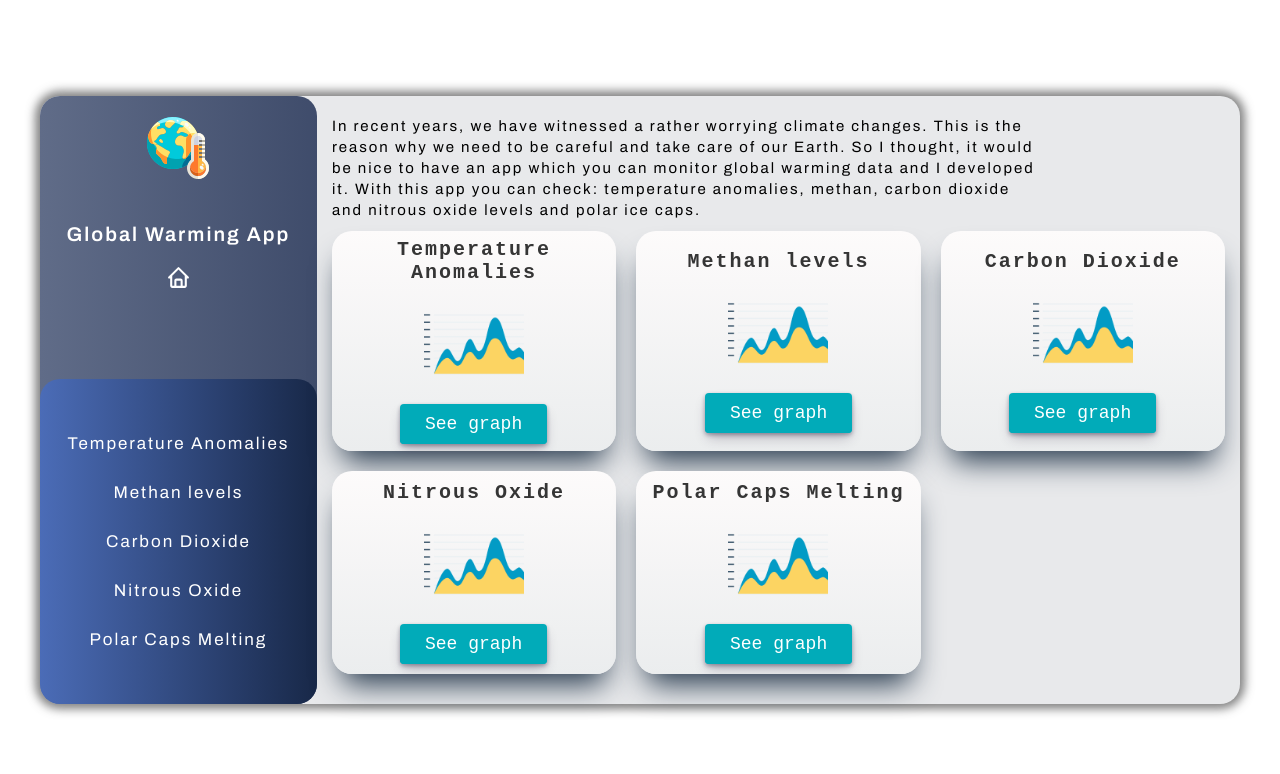
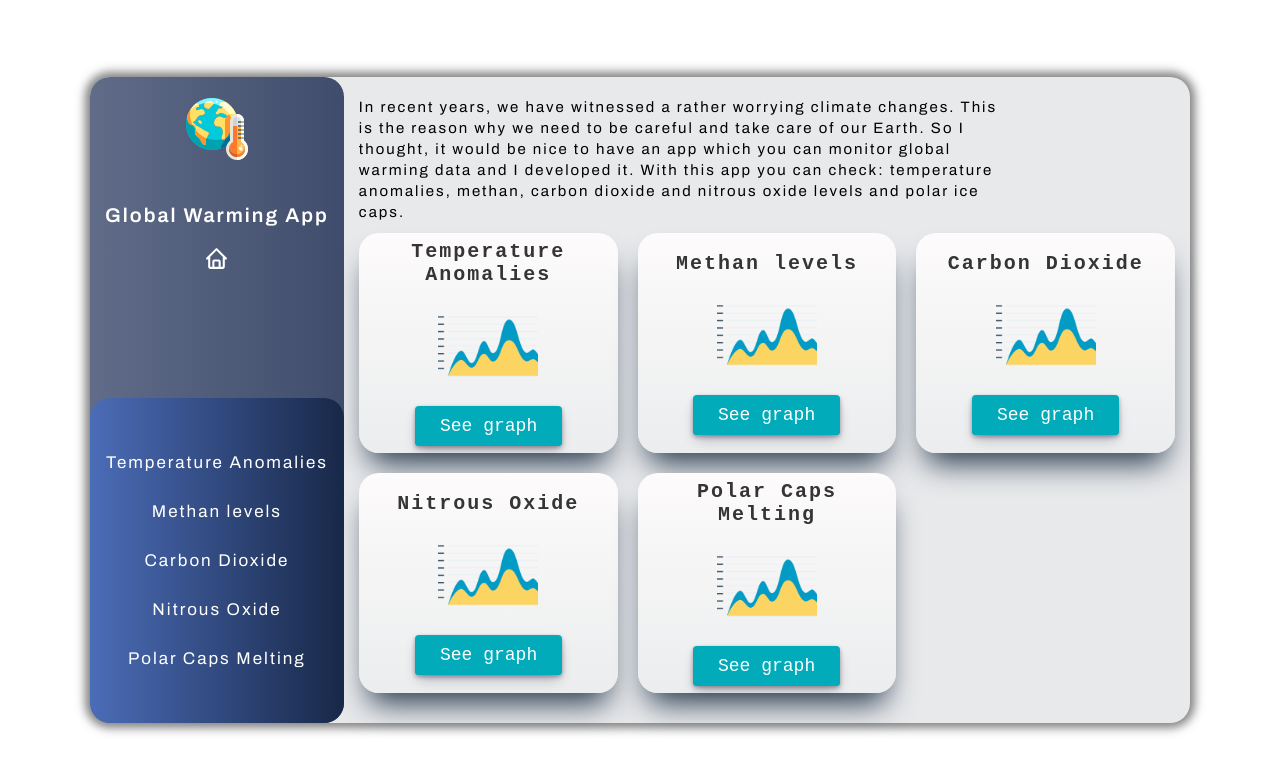
Before and after one commit to LeoBok/Global-Warming-App, a React (Create React App) app: page / in a window 1280 px wide. Shown: the top 774 px of the page. Built offline with nearby package versions, Linux system fonts and the light colour scheme.

Commit message:
fixed centering App errors in App.css file

```diff
--- a/src/App.css
+++ b/src/App.css
@@ -192,15 +192,16 @@ a {
 
 @media only screen and (min-width: 992px) {
   body {
-    width: 100%;
-  }
-  #root {
-    margin: 10px auto;
+    display: flex;
+    align-items: center;
+    justify-content: center;
+    height: 100vh;
   }
   .App {
+    margin: 0;
+    width: 900px;
     display: grid;
     grid-template-columns: 0.3fr 1fr;
-    margin: 0 20px;
   }
   .Sidebar {
     display: flex;
@@ -214,7 +215,7 @@ a {
     padding: 20px 0;
   }
   .sidebar-links {
-    padding: 40px 0;
+    padding: 40px 10px;
   }
   .home {
     max-height: inherit;
@@ -241,13 +242,8 @@ a {
     max-width: 100px;
   }
 }
-
 @media only screen and (min-width: 1200px) {
-  body {
-    height: 100vh;
-    display: flex;
-    align-items: center;
-    margin: 0 20px;
-    width: inherit;
+  .App {
+    width: 1100px;
   }
 }
```
